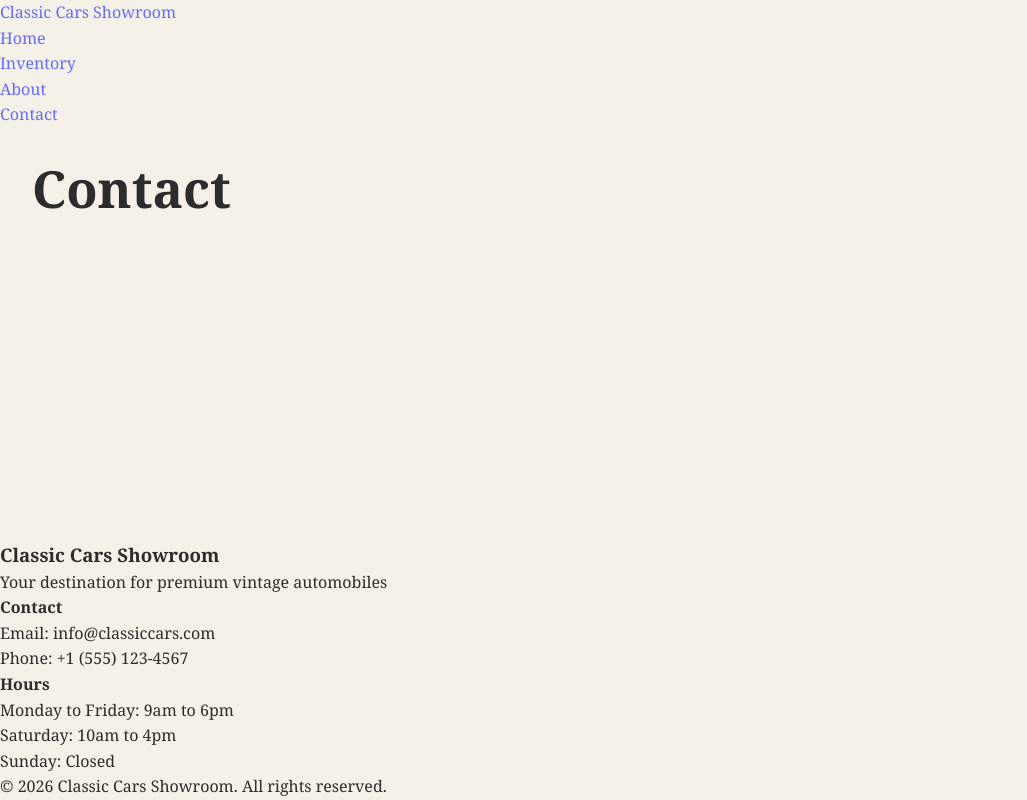
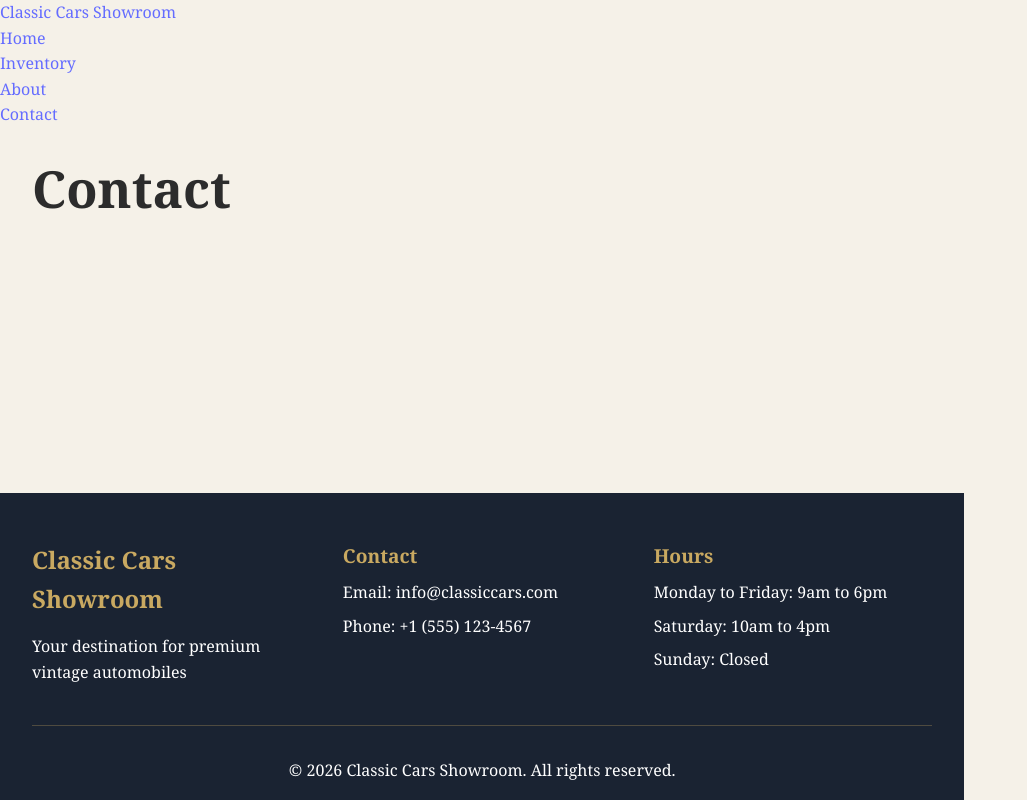
Before and after one commit to lina98st/classic-cars-showroom, a React (Vite) app: page /contact in a window 1280 px wide. Shown: the whole page, without its empty margins (0-1027 px from the left). Built offline with nearby package versions, Linux system fonts and the light colour scheme.

Commit message:
Add footer styling

```diff
--- a/src/App.css
+++ b/src/App.css
@@ -78,3 +78,48 @@ body {
   font-size: 2rem;
   margin-bottom: 1rem;
 }
+
+/* Footer Styles */
+.footer {
+  background-color: var(--primary-color);
+  color: var(--text-light);
+  padding: 3rem 2rem 1rem;
+}
+
+.footer-content {
+  display: flex;
+  justify-content: space-around;
+  flex-wrap: wrap;
+  max-width: 1200px;
+  margin: 0 auto;
+  gap: 2rem;
+  margin-bottom: 2rem;
+}
+
+.footer-section {
+  flex: 1;
+  min-width: 200px;
+}
+
+.footer-section h3 {
+  color: var(--secondary-color);
+  margin-bottom: 1rem;
+  font-size: 1.5rem;
+}
+
+.footer-section h4 {
+  color: var(--secondary-color);
+  margin-bottom: 0.5rem;
+  font-size: 1.2rem;
+}
+
+.footer-section p {
+  margin-bottom: 0.5rem;
+  line-height: 1.6;
+}
+
+.footer-bottom {
+  text-align: center;
+  padding-top: 2rem;
+  border-top: 1px solid rgba(201, 169, 97, 0.3);
+}
```
